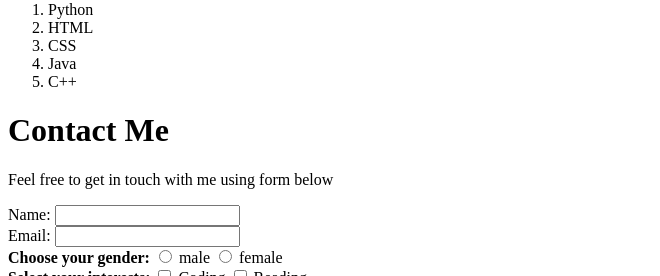
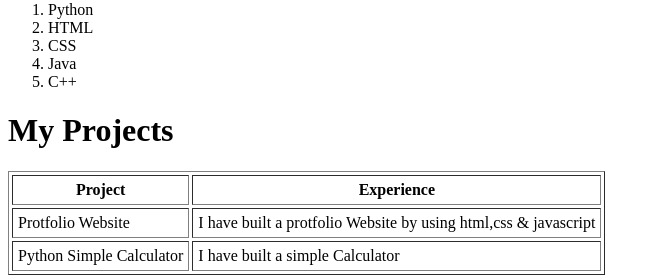
Before and after one commit to sailakshman1/myprotflio, a plain HTML site: page index.html in a window 1280 px wide. Shown: the part 676-952 px from the top of the page, without its empty margins (0-660 px from the left). Drawn offline with Linux system fonts and the light colour scheme.

Commit message:
adding table to index page

```diff
--- a/index.html
+++ b/index.html
@@ -26,6 +26,21 @@
         <li>Java</li>
         <li>C++</li>
     </ol>
+    <h1>My Projects</h1>
+    <table border="1" cellpadding="5" cellspacing="3">
+        <tr>
+            <th>Project</th>
+            <th>Experience</th>
+        </tr>
+        <tr>
+            <td>Protfolio Website</td>
+            <td>I have built a protfolio Website by using html,css & javascript</td>
+        </tr>
+        <tr>
+            <td>Python Simple Calculator</td>
+            <td>I have built a simple Calculator</td>
+        </tr>
+    </table>
     <h1>Contact Me</h1>
     <p>Feel free to get in touch with me using form below</p>
     <form action="/" method="post">
```
